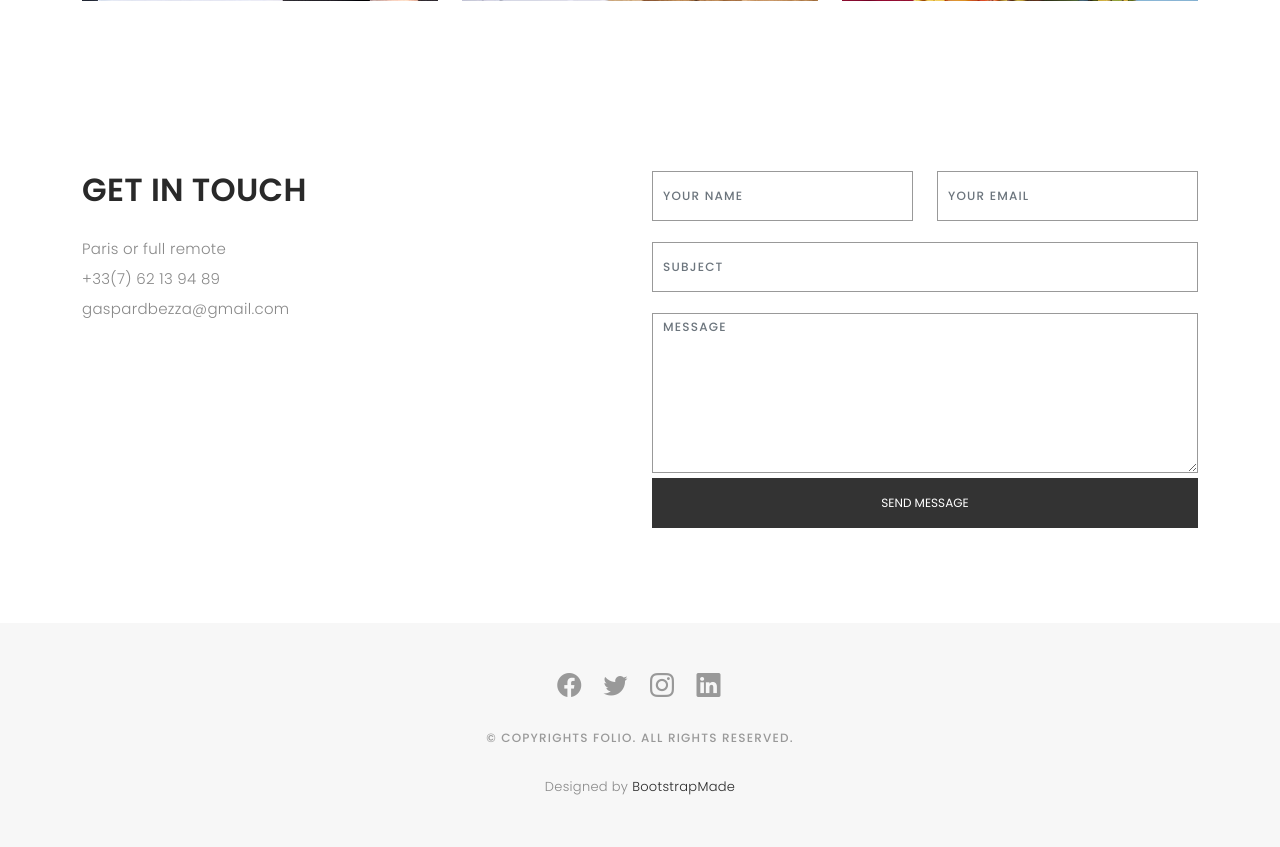
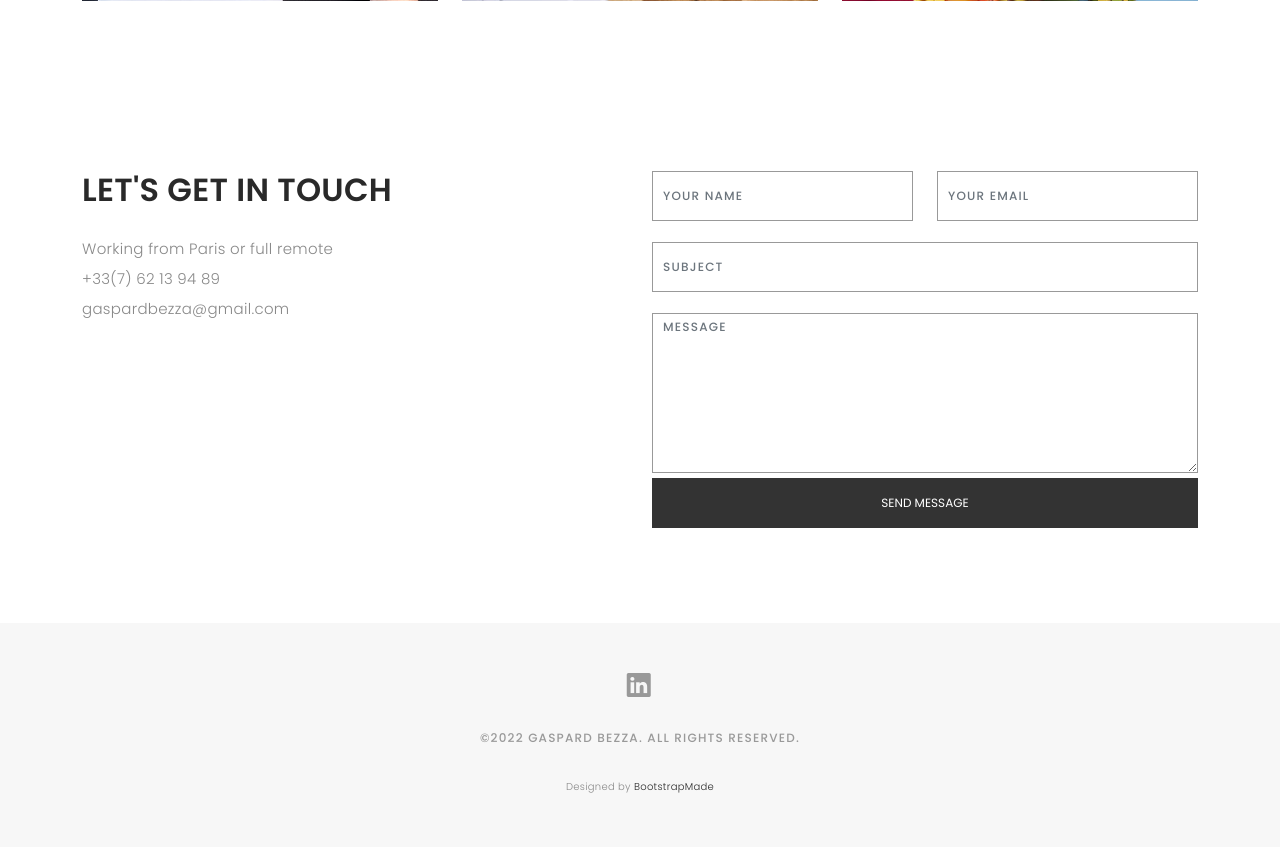
Before and after one commit to Draspag/Portfolio-Website, a Flask app: page / in a window 1280 px wide. Shown: the part 2517-3364 px from the top of the page. Run offline with Flask 2, Linux system fonts and the light colour scheme; some libraries are stand-ins or nearby versions; some web fonts are replaced.

Commit message:
Add year to footer UX changes

```diff
--- a/main.py
+++ b/main.py
@@ -2,41 +2,42 @@ import os
 from flask import Flask, render_template, redirect, url_for, flash, abort, request
 from flask_bootstrap import Bootstrap
 import smtplib
-
+import datetime
 from flask import Flask
 
 app = Flask(__name__)
 Bootstrap(app)
 
-
+# Mailing
 smtp_server = "smtp.gmail.com"
-port = 587  # For starttls
-# Create a secure SSL context
-
+port = 587
 sender_email = os.environ.get("EMAIL")
 password = os.environ.get("PASSWORD")
 
 
 @app.route("/", methods=["GET", "POST"])
 def home():
+    current_year = datetime.date.today().year
     if request.method == "POST":
         message = f"Subject: {request.form.get('subject')} \n\n " \
                   f"Email: {request.form.get('email')}" \
                   f"Name: {request.form.get('name')} \n" \
                   f"{request.form.get('message')}"
 
-        receiver_email = request.form.get('email')
+        # context = ssl.create_default_context()
+        try:
+            with smtplib.SMTP(host=smtp_server, port=port) as connection:
+                connection.starttls()
+                connection.login(sender_email, password)
+                connection.sendmail(from_addr=sender_email,
+                                    to_addrs=sender_email,
+                                    msg=message)
 
-        # context = ssl.create_default_context()
-        with smtplib.SMTP(host=smtp_server, port=port) as connection:
-            connection.starttls()
-            connection.login(sender_email, password)
-            connection.sendmail(from_addr=sender_email,
-                                to_addrs=sender_email,
-                                msg=message)
+        except:
+            return render_template("index.html", submitted=False, current_year=current_year)
 
-        return render_template("index.html", submitted=True)
-    return render_template("index.html", submitted=False)
+        return render_template("index.html", submitted=True, current_year=current_year)
+    return render_template("index.html", submitted=False, current_year=current_year)
 
 if __name__ == "__main__":
     app.run(debug=True)
--- a/static/css/style.css
+++ b/static/css/style.css
@@ -1026,7 +1026,7 @@ blockquote {
 }
 
 .credits {
-  font-size: 13px;
+  font-size: 10px;
 }
 
 /** Width between 1200x to 0
--- a/templates/footer.html
+++ b/templates/footer.html
@@ -4,15 +4,12 @@
       <div class="socials-media text-center">
 
         <ul class="list-unstyled">
-          <li><a href="#"><i class="bi bi-facebook"></i></a></li>
-          <li><a href="#"><i class="bi bi-twitter"></i></a></li>
-          <li><a href="#"><i class="bi bi-instagram"></i></a></li>
-          <li><a href="#"><i class="bi bi-linkedin"></i></a></li>
+          <li><a href="https://www.linkedin.com/in/gaspard-bezza/"><i class="bi bi-linkedin"></i></a></li>
         </ul>
 
       </div>
 
-      <p>&copy; Copyrights Folio. All rights reserved.</p>
+      <p>&copy;{{current_year}} Gaspard Bezza. All rights reserved.</p>
 
       <div class="credits">
         <!--
--- a/templates/index.html
+++ b/templates/index.html
@@ -12,7 +12,7 @@
           <p>Welcome!</p>
         {% endif %}
         <ul class="list-unstyled list-social">
-          <li><a href="#"><i class="bi bi-linkedin"></i> </a></li>
+          <li><a href="https://www.linkedin.com/in/gaspard-bezza/"><i class="bi bi-linkedin"></i> </a></li>
         </ul>
       </div>
     </div>
@@ -202,10 +202,10 @@
             <div class="col-lg-6">
               <div class="contact-contact">
 
-                <h2 class="mb-30">GET IN TOUCH</h2>
+                <h2 class="mb-30">LET'S GET IN TOUCH</h2>
 
                 <ul class="contact-details">
-                  <li><span>Paris or full remote </span></li>
+                  <li><span>Working from Paris or full remote </span></li>
                   <li><span>+33(7) 62 13 94 89</span></li>
                   <li><span>gaspardbezza@gmail.com</span></li>
                 </ul>
```
